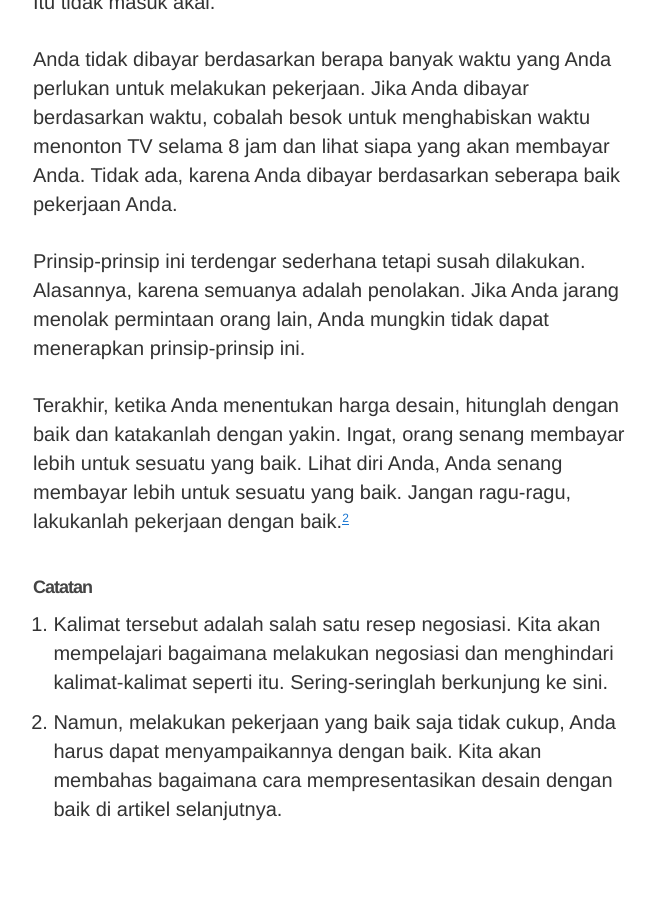
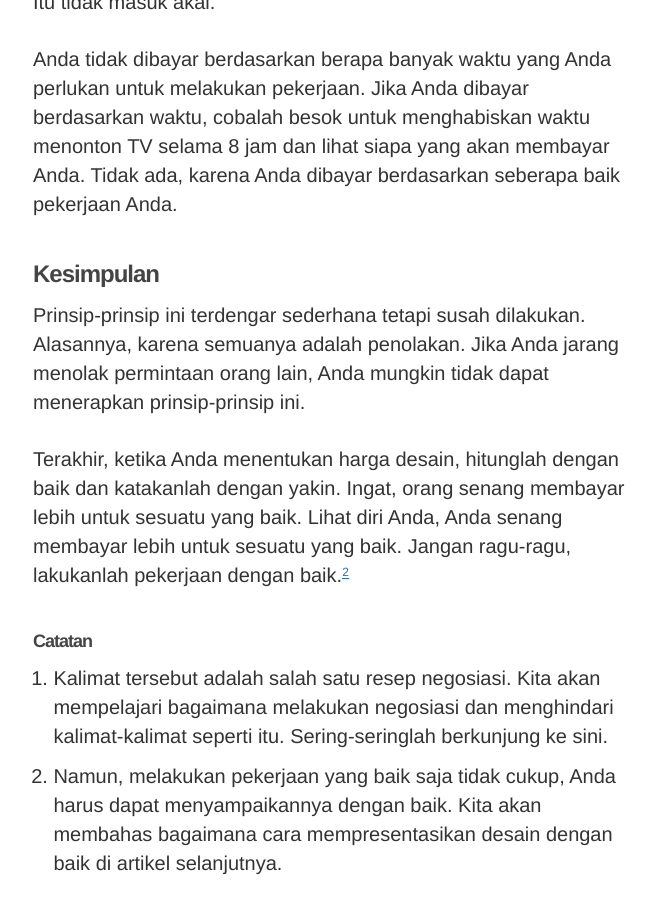
Before and after one commit to tertanda/rnsl.github.io, a Jekyll site: the page built from artikel/desain/_posts/2016-11-30-bagaimana-cara-menentukan-harga-desain.md, in a window 1280 px wide and 900 px high, scrolled down 2393 px. Shown: the whole window, without its empty margins (307-960 px from the left). Built offline with Jekyll 4.4.1, drawn with Linux system fonts in a browser that asks for light colours.

Commit message:
Update 2016-11-30-bagaimana-cara-menentukan-harga-desain.md

```diff
--- a/artikel/desain/_posts/2016-11-30-bagaimana-cara-menentukan-harga-desain.md
+++ b/artikel/desain/_posts/2016-11-30-bagaimana-cara-menentukan-harga-desain.md
@@ -42,6 +42,8 @@ Itu tidak masuk akal.
 
 Anda tidak dibayar berdasarkan berapa banyak waktu yang Anda perlukan untuk melakukan pekerjaan. Jika Anda dibayar berdasarkan waktu, cobalah besok untuk menghabiskan waktu menonton TV selama 8 jam dan lihat siapa yang akan membayar Anda. Tidak ada, karena Anda dibayar berdasarkan seberapa baik pekerjaan Anda.
 
+## Kesimpulan
+
 Prinsip-prinsip ini terdengar sederhana tetapi susah dilakukan. Alasannya, karena semuanya adalah penolakan. Jika Anda jarang menolak permintaan orang lain, Anda mungkin tidak dapat menerapkan prinsip-prinsip ini.
 
 Terakhir, ketika Anda menentukan harga desain, hitunglah dengan baik dan katakanlah dengan yakin. Ingat, orang senang membayar lebih untuk sesuatu yang baik. Lihat diri Anda, Anda senang membayar lebih untuk sesuatu yang baik. Jangan ragu-ragu, lakukanlah pekerjaan dengan baik.<sup><a href="#fn:1" title="Catatan Nr.2">2</a></sup>
```
